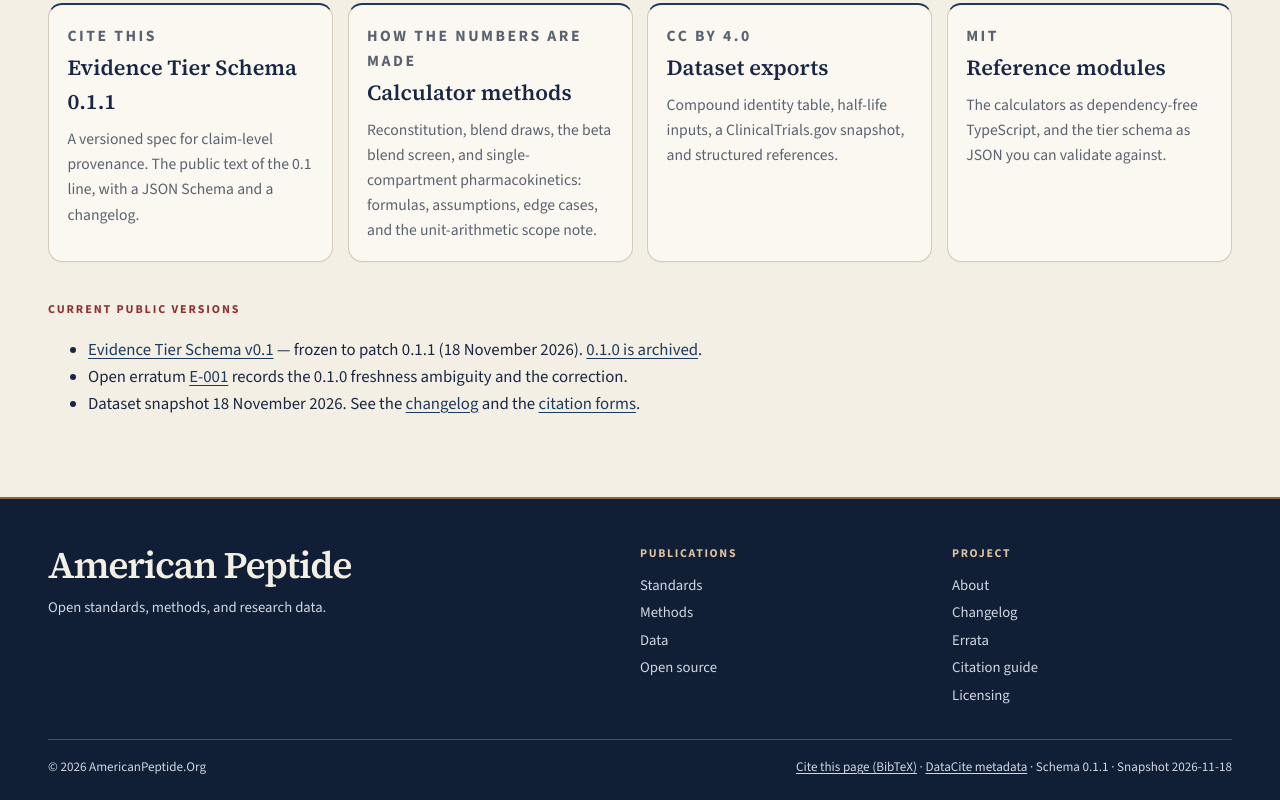
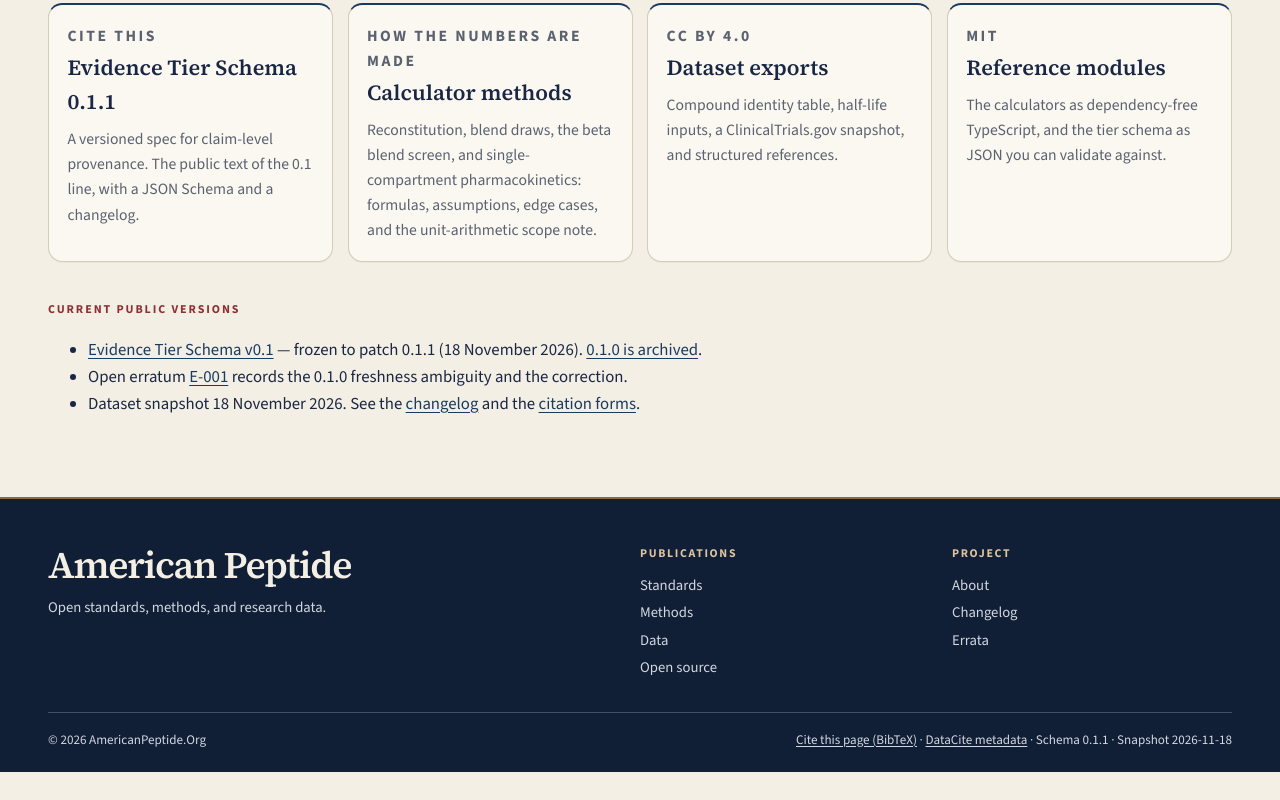
Before and after one commit to utilityincoming/american-peptide-org, a Next.js app: page / in a window 1280 px wide. Shown: the part 413-1213 px from the top of the page. After the commit the page ends 1185 px from the top, so only its background shows below. Built offline with nearby package versions, Linux system fonts and the light colour scheme.

Commit message:
Remove citation guide and licensing links from the footer

```diff
--- a/app/layout.tsx
+++ b/app/layout.tsx
@@ -68,8 +68,6 @@ export default function RootLayout({ children }: { children: React.ReactNode })
                     <li><Link href="/about">About</Link></li>
                     <li><Link href="/changelog">Changelog</Link></li>
                     <li><Link href="/errata">Errata</Link></li>
-                    <li><Link href="/cite">Citation guide</Link></li>
-                    <li><Link href="/about#licensing">Licensing</Link></li>
                   </ul>
                 </nav>
               </div>
```
